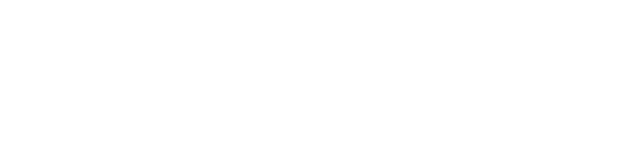
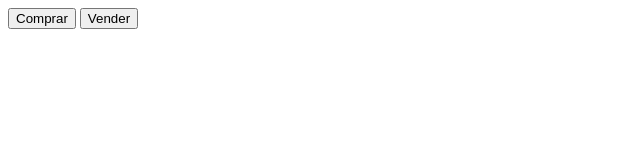
Before and after one commit to ExpertMicro/Curso-JS6-Origamid, a plain HTML site: page factory-function/index.html in a window 1280 px wide. Shown: the whole page, without its empty margins (0-640 px from the left). Drawn offline with Linux system fonts and the light colour scheme.

Commit message:
factory function 2

```diff
--- a/factory-function/index.html
+++ b/factory-function/index.html
@@ -7,6 +7,9 @@
   <title>Document</title>
 </head>
 <body>
+  <button>Comprar</button>
+  <button>Vender</button>
+
   <script src="script.js"></script>
 </body>
 </html>
--- a/factory-function/script.js
+++ b/factory-function/script.js
@@ -17,6 +17,7 @@ const btnBlue = createButton('Comprar');
 
 */
 
+/*
 function Pessoa(nome) {
   if(!(this instanceof Pessoa)) // ou (!new.target)
     return new Pessoa(nome);
@@ -29,3 +30,64 @@ Pessoa.prototype.andar = function() {
 
 const designer = Pessoa('Oziel');
 console.log(designer)
+
+*/
+
+
+function $$(selectedElements) {
+  const elements = document.querySelectorAll(selectedElements);
+
+  function hide() {
+    elements.forEach(element => {
+      element.style.display = 'none';
+    });
+    return this;
+  }
+
+  function show() {
+    elements.forEach(element => {
+      element.style.display = 'initial';
+    });
+    return this;
+  }
+
+  function on(onEvent, callback) {
+    elements.forEach(element => {
+      element.addEventListener(onEvent, callback);
+    });
+    return this;
+  }
+
+  function addClass(className) {
+    elements.forEach(element => {
+      element.classList.add(className);
+    });
+    return this;
+  }
+
+  function removeClass(className) {
+    elements.forEach(element => {
+      element.classList.remove(className);
+    });
+    return this;
+  }
+
+  return {
+    elements,
+    hide,
+    show,
+    on,
+    addClass,
+    removeClass,
+  }
+}
+
+const btns = $$('button');
+console.log(btns.hide().show());
+
+function handleClick(event) {
+  console.log(event.target)
+}
+
+btns.on('click', handleClick);
+btns.addClass('active')
```
